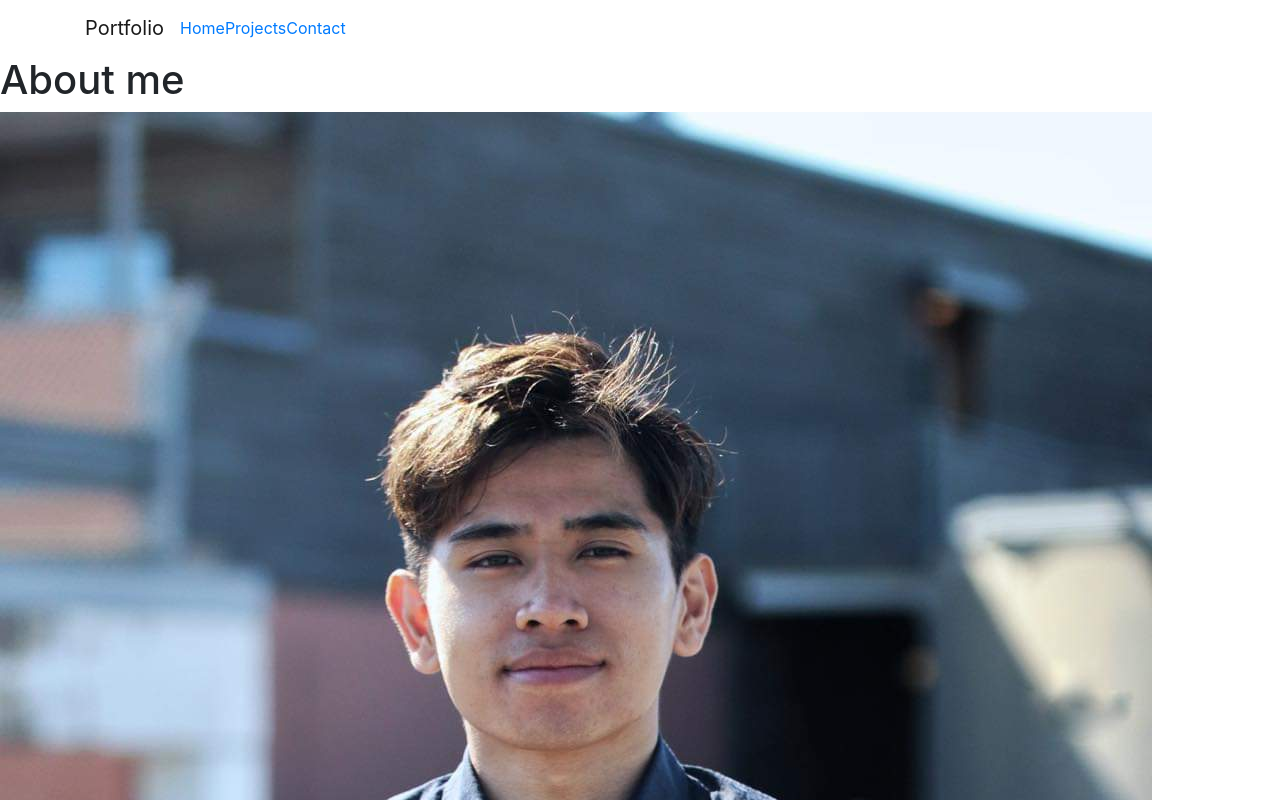
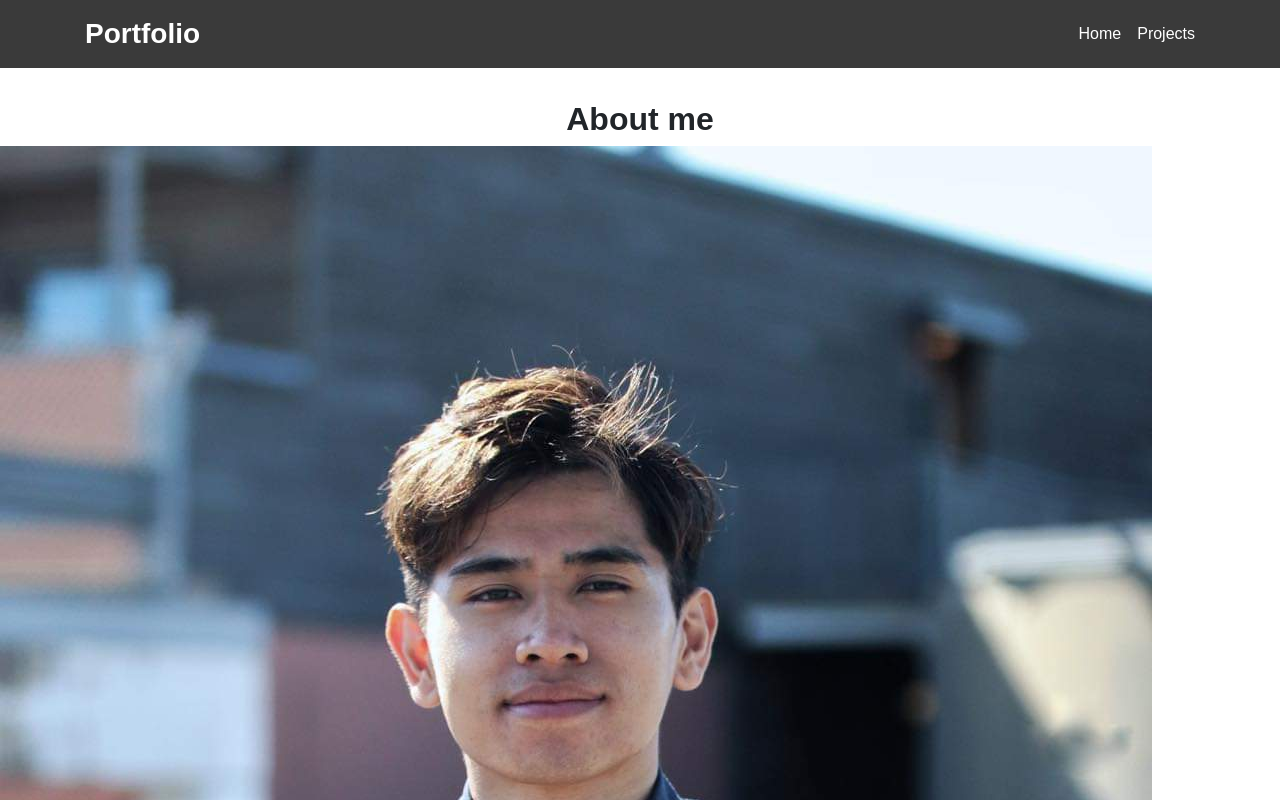
Before and after one commit to MinhBuiCong/last-portfolio-noroff, a React (Create React App) app: page / in a window 1280 px wide. Shown: the top 800 px of the page. Built offline with nearby package versions, Linux system fonts and the light colour scheme.

Commit message:
update navbar style

```diff
--- a/src/App.js
+++ b/src/App.js
@@ -1,5 +1,5 @@
 import React from "react";
-import "./App.scss";
+import "./sass/style.scss";
 import {
   BrowserRouter as Router,
   Routes,
@@ -12,17 +12,16 @@ import Container from "react-bootstrap/Container";
 import Home from "./components/Home/home";
 import ProjectPage from "./components/Projects/projectPage";
 import ProjectDetail from "./components/Projects/projectDetail";
-import Contact from "./components/Contact/contact";
 
 function App() {
   return (
     <Router>
-      <div>
+      <main>
         <NavBar className="navbar" expand="lg">
           <Container className="container">
-            <NavBar.Brand href="/">Portfolio</NavBar.Brand>
-            <NavBar.Toggle aria-controls="basic-navbar-nav" />
-            <NavBar.Collapse id="basic-navbar-nav">
+            <NavBar.Brand className="nav-brand" href="/">
+              Portfolio
+            </NavBar.Brand>
             <Nav className="nav">
               <NavLink className="link" to="/">
                 Home
@@ -30,20 +29,15 @@ function App() {
               <NavLink className="link" to="/projects">
                 Projects
               </NavLink>
-                <NavLink className="link" to="/contact">
-                  Contact
-                </NavLink>
             </Nav>
-            </NavBar.Collapse>
           </Container>
         </NavBar>
         <Routes>
           <Route exact path="/" element={<Home />} />
           <Route path="/projects/:id" element={<ProjectDetail />} />
           <Route path="/projects" element={<ProjectPage />} />
-          <Route path="/contact" element={<Contact />} />
         </Routes>
-      </div>
+      </main>
     </Router>
   );
 }
--- a/src/App.scss
+++ /dev/null
@@ -1,38 +0,0 @@
-.App {
-  text-align: center;
-}
-
-.App-logo {
-  height: 40vmin;
-  pointer-events: none;
-}
-
-@media (prefers-reduced-motion: no-preference) {
-  .App-logo {
-    animation: App-logo-spin infinite 20s linear;
-  }
-}
-
-.App-header {
-  background-color: #282c34;
-  min-height: 100vh;
-  display: flex;
-  flex-direction: column;
-  align-items: center;
-  justify-content: center;
-  font-size: calc(10px + 2vmin);
-  color: white;
-}
-
-.App-link {
-  color: #61dafb;
-}
-
-@keyframes App-logo-spin {
-  from {
-    transform: rotate(0deg);
-  }
-  to {
-    transform: rotate(360deg);
-  }
-}
--- a/src/components/Contact/contact.js
+++ /dev/null
@@ -1,7 +0,0 @@
-import React from "react";
-
-function Contact() {
-  return <div>contact</div>;
-}
-
-export default Contact;
--- a/src/components/Home/home.js
+++ b/src/components/Home/home.js
@@ -1,5 +1,4 @@
 import React from "react";
-import "../../App.scss";
 import { AboutData } from "../../constant/aboutData";
 
 function Home() {
--- /dev/null
+++ b/src/sass/partials/_custom.scss
@@ -0,0 +1,42 @@
+// colors
+$primary-color: #f68e5f;
+$secondary-color: #fff5d3;
+$footer-color: #fabca0;
+$cta-color: #196b89;
+$text-color: #3c3c3c;
+$heading-color: #1d1d1d;
+$text-description-color: #d9d9d9;
+
+// fonts
+$font-heading: "Poppins", sans-serif;
+$font-text: "Helvetica Neue", serif;
+
+// box shadow
+$box-shadow: 6px 3px 22px -6px rgba(0, 0, 0, 0.1);
+
+// border radius
+$border-radius: 5px;
+
+$heading-primary: 32px;
+$heading-secondary: 28px;
+$text-p: 16px;
+$text-s-head: 20px;
+$text-head: 24px;
+
+main {
+  margin: 0 auto;
+}
+
+h1 {
+  text-align: center;
+  font-size: 32px;
+  font-weight: bold;
+  font-family: $font-heading;
+}
+
+h2 {
+  text-align: center;
+  font-size: 28px;
+  font-weight: 500;
+  font-family: $font-heading;
+}
--- /dev/null
+++ b/src/sass/partials/_navbar.scss
@@ -0,0 +1,31 @@
+.navbar {
+  max-width: 100vw;
+  background-color: rgb(58, 58, 58);
+  margin-bottom: 2rem;
+  .container {
+    max-width: 1140px;
+    margin: 0 auto;
+    display: flex;
+    justify-content: space-between;
+    .nav-brand {
+      text-align: center;
+      color: white;
+      font-weight: bold;
+      font-size: $heading-secondary;
+      margin: 0;
+    }
+    .nav {
+      display: flex;
+      flex-direction: row;
+      justify-content: space-around;
+      .link {
+        text-decoration: none;
+        color: white;
+        margin-left: 1rem;
+      }
+      .link:hover {
+        text-decoration: underline;
+      }
+    }
+  }
+}
--- /dev/null
+++ b/src/sass/style.scss
@@ -0,0 +1,9 @@
+@import "partials/custom";
+@import "partials/navbar";
+@import "partials/projects";
+@import "partials/projectDetail";
+@import "partials/home";
+
+* {
+  font-family: $font-heading;
+}
```
Also changed, not shown: src/sass/partials/_home.scss (added), src/sass/partials/_projectDetail.scss (added), src/sass/partials/_projects.scss (added). Lines whose indentation alone changed are shown as unchanged.
